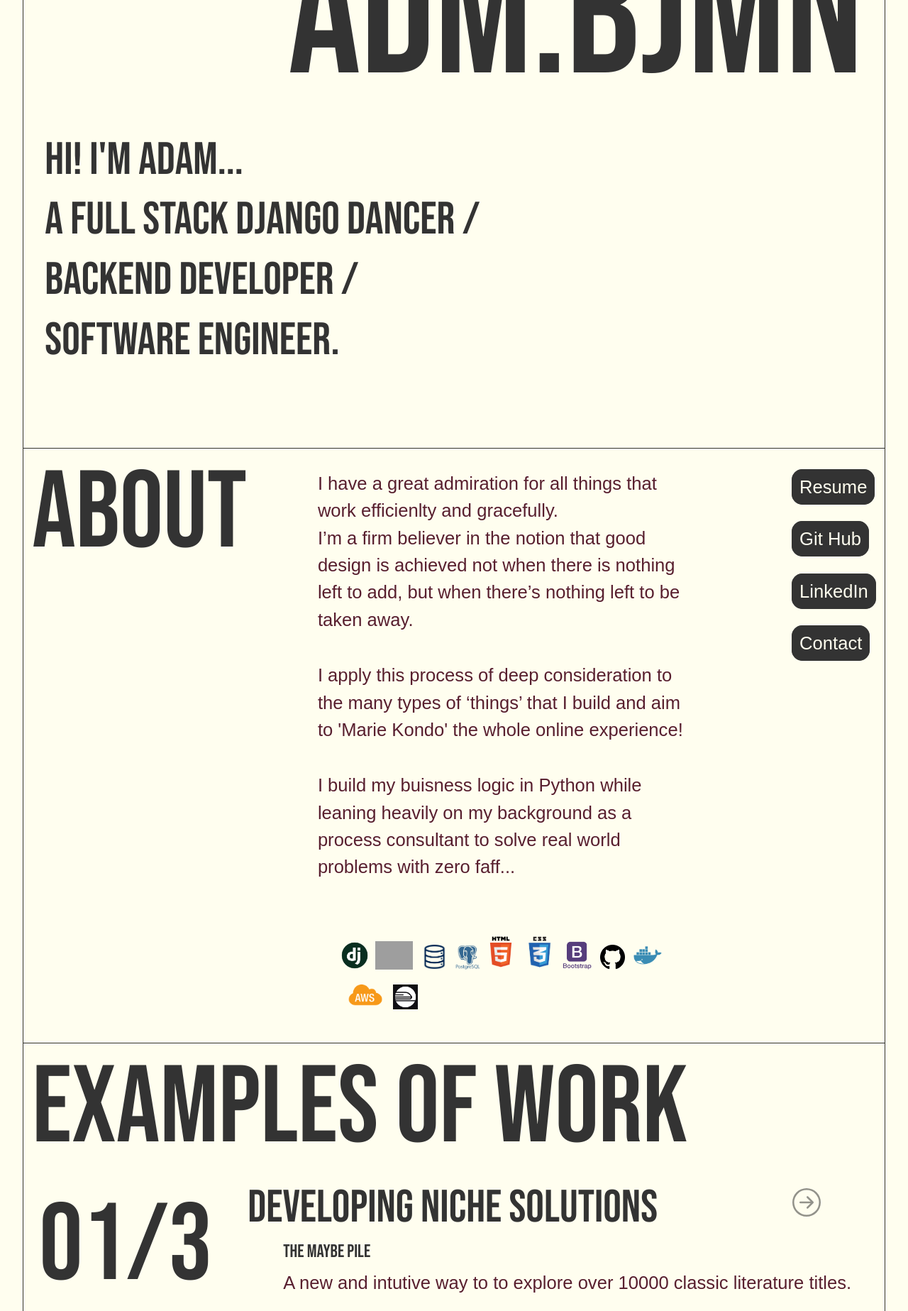
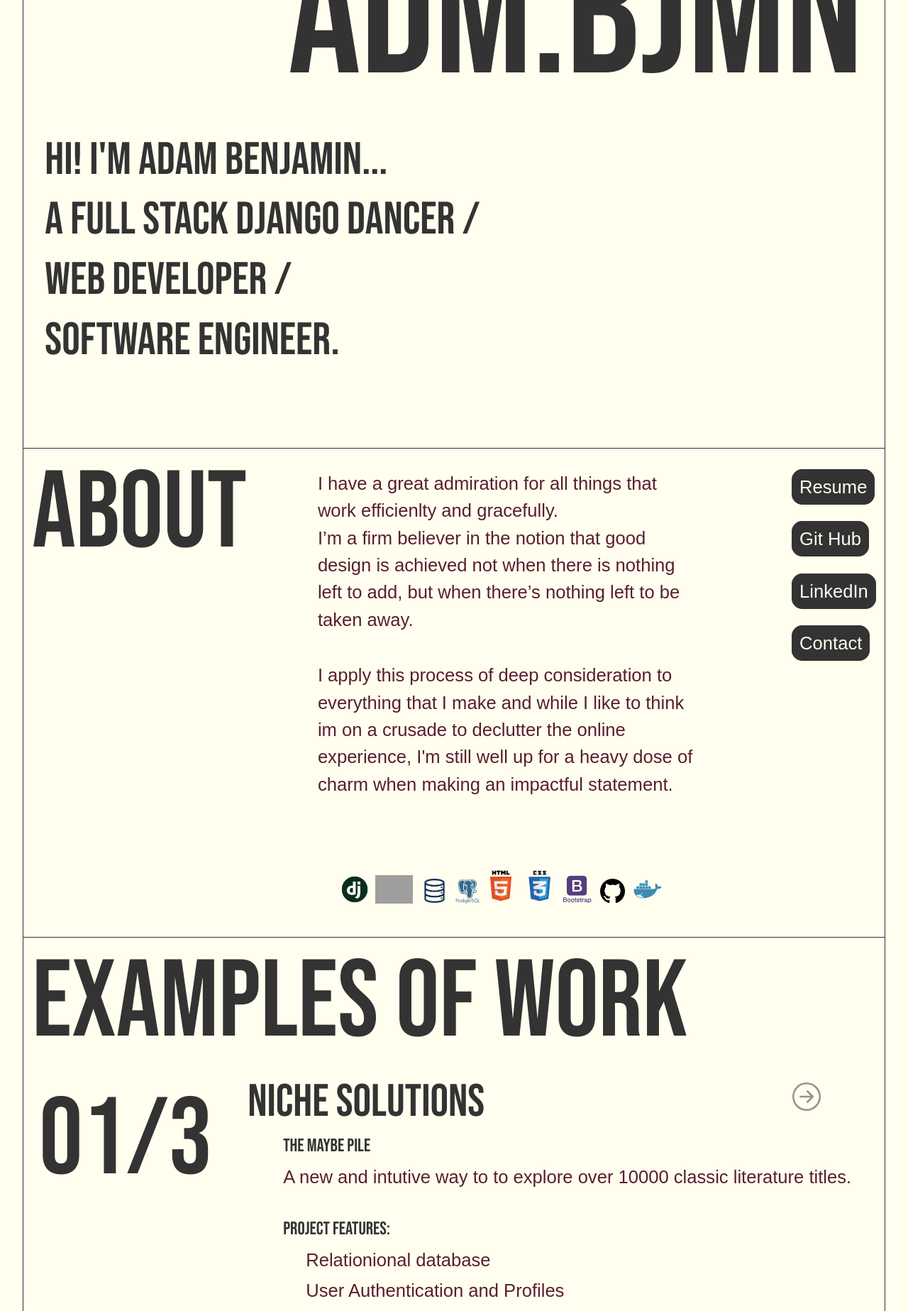
Before and after one commit to adm-bjmn/portfolio-test, a Django app: page / in a window 1280 px wide. Shown: the part 183-2030 px from the top of the page at 71% size. Run offline with Django 4.2, Linux system fonts and the light colour scheme; some libraries are stand-ins or nearby versions; some web fonts are replaced; grey boxes are pictures that could not be loaded.

Commit message:
Homepage broken links fixed

```diff
--- a/index/templates/index/home.html
+++ b/index/templates/index/home.html
@@ -7,9 +7,9 @@
         <h1 class="dark:font-dark dark:text-pink-500">Adm.Bjmn</h1>
       </div>
       <div class = 'line1'>
-        <h4 class="dark:text-amber-500">Hi! I'm Adam...</h4>
+        <h4 class="dark:text-amber-500">Hi! I'm Adam Benjamin...</h4>
         <h4 class="dark:text-amber-500">A Full Stack Django Dancer /</h4>
-        <h4 class="dark:text-amber-500">Backend Developer / </h4>
+        <h4 class="dark:text-amber-500">Web Developer / </h4>
         <h4 class="dark:text-amber-500">Software Engineer.</h4>
 
         <br>
@@ -28,8 +28,8 @@
             I’m a firm believer in the notion that good design is achieved not when there is nothing left to add,
              but when there’s nothing left to be taken away.
             </p></br>
-          <p class="dark:text-[#59a29b]">I apply this process of deep consideration to the many types of ‘things’ that I build and aim to 'Marie Kondo' the whole online experience!</p></br>
-          <p class="dark:text-[#59a29b]"> I build my buisness logic in Python while leaning heavily on my background as a process consultant to solve real world problems with zero faff...</p>
+          <p class="dark:text-[#59a29b]">I apply this process of deep consideration to everything that I make and while I like to think im on a crusade to declutter the online experience, I'm still well up for a heavy dose of charm when making an impactful statement.</p></br>
+
           </br>
           <div class = 'skills'>
             <ul>
@@ -50,8 +50,8 @@
               <li><img id = 'git' src= "{% static 'img/git.png' %}"></li>
               {% endif %}
               <li><img id = 'docker' src= "{% static 'img/docker.png' %}"></li>
-              <li><img id = 'aws' src= "{% static 'img/cloud.png' %}"></li>
-              <li><img id = 'railway' src= "{% static 'img/railway.png' %}"></li>
+              <!--<li><img id = 'aws' src= "{% static 'img/cloud.png' %}"></li>
+              <li><img id = 'railway' src= "{% static 'img/railway.png' %}"></li>-->
             </ul>
           </div>
         </div>
@@ -59,7 +59,7 @@
           <ul class='button-list'>
           <li class = 'project_button_wrapper'><a class = 'project_button' target = "_blank" href="{% static '/img/Adam-Bastow-Resume.pdf' | urlencode %}##page=1&zoom=Fit&view=fit">Resume</a></li>
           <li class = 'project_button_wrapper'><a class = 'project_button' target = "_blank" href="http://www.github.com/adm-bjmn">Git Hub </a></li>
-          <li class = 'project_button_wrapper'><a class = 'project_button' target = "_blank" href="https://www.linkedin.com/in/adam-benjamin-81273a251/">LinkedIn</a></li>
+          <li class = 'project_button_wrapper'><a class = 'project_button' target = "_blank" href="https://www.linkedin.com/in/adam-bastow-81273a251">LinkedIn</a></li>
           <li class = 'project_button_wrapper'><a class = 'project_button' href="#contact">Contact</a></li>
           </ul>
         </div>
@@ -84,7 +84,7 @@
               <div><h2 class="dark:text-[#59a29b]">01/3</h2></div>
               <div>
                 <div style='padding-left:50px;'>
-                <h4 class="dark:text-[#59a29b]" >Developing Niche Solutions</h4>
+                <h4 class="dark:text-[#59a29b]" >Niche Solutions</h4>
                 </div>
                 <div class='project-content'>
                   <div id='player1'></div>
@@ -121,13 +121,13 @@
                   </br>
                   <div class='project-text'>
                     <h6 class="dark:text-red-200">Sams Dyno</h6>
-                    <p class="dark:text-[#59a29b]"> A drastic improvement on a small business's online presence.</p>
+                    <p class="dark:text-[#59a29b]"> A drastic improvement on a small business's landing page.</p>
                     </br>
                     <h6 class="dark:text-red-200">Project Features:</h6>
                     <ul>
-                      <li class="dark:text-[#59a29b]">Building to client specifications</li>
-                      <li class="dark:text-[#59a29b]">Responsive design</li>
-                      <li class="dark:text-[#59a29b]">Effective communication tools</li>
+                      <li class="dark:text-[#59a29b]">Built to client specifications</li>
+                      <li class="dark:text-[#59a29b]">Mobile responsive design</li>
+                      <li class="dark:text-[#59a29b]">Client facing CRUD operations</li>
                       <li class="dark:text-[#59a29b]">Static files</li>
                       <li class="dark:text-[#59a29b]"><a target = "_blank" href="http://www.github.com/adm-bjmn/sams-dyno">Git Repo</a></li>
                   </div>
@@ -147,7 +147,7 @@
                   <!--<iframe id='myVideo' class="video-iframe" width="560" height="315" src="https://www.youtube-nocookie.com/embed/j9RCZDciYfU?rel=0&amp;enablejsapi=1" title="YouTube video player" frameborder="0" allow="accelerometer; autoplay; clipboard-write; encrypted-media; gyroscope; picture-in-picture; web-share" allowfullscreen></iframe>-->
                   </br>
                   <div class='project-text'>
-                    <h6 class="dark:text-red-200">Data Wrangling and Data cleaning</h6>
+                    <h6 class="dark:text-red-200">Data Wrangling and Database design</h6>
                     <p class="dark:text-[#59a29b]"> A demonstration of skills in data</p>
                     </br>
                     <h6 class="dark:text-red-200">Skills:</h6>
--- a/index/templates/index/image.html
+++ b/index/templates/index/image.html
@@ -1,4 +1,4 @@
-
+<!-- This is from trying to create a page for saring with etc it doesnt work! -->
 {% load static %}
 {% block content %}
 
```
Also changed, not shown: 1 other file.
